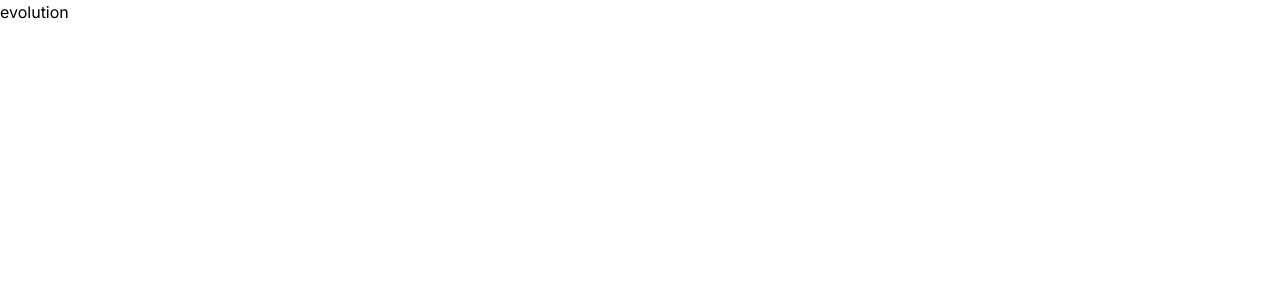
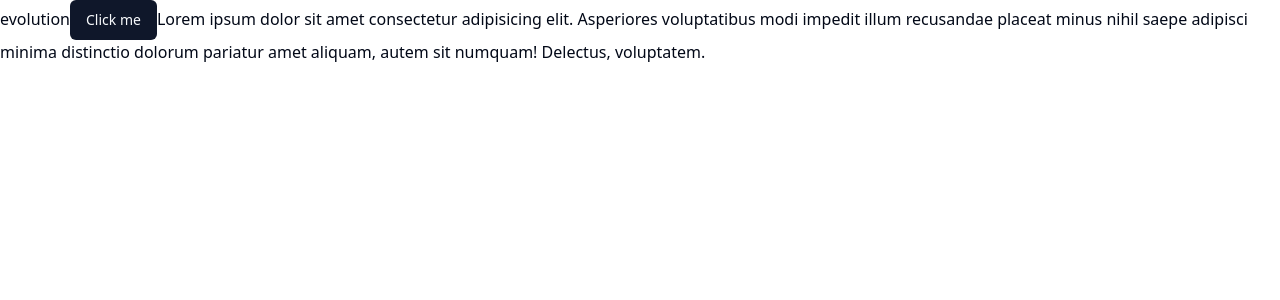
Before and after one commit to paddinghq/evolution, a Next.js app: page / in a window 1280 px wide. Shown: the top 300 px of the page. Built offline with nearby package versions, Linux system fonts and the light colour scheme.

Commit message:
shadcdn and prettier

```diff
--- a/app/globals.css
+++ b/app/globals.css
@@ -2,20 +2,75 @@
 @tailwind components;
 @tailwind utilities;
 
-:root {
-  --foreground-rgb: 0, 0, 0;
-  --background-start-rgb: 214, 219, 220;
-  --background-end-rgb: 255, 255, 255;
-}
+@layer base {
+  :root {
+    --background: 0 0% 100%;
+    --foreground: 222.2 84% 4.9%;
 
-@media (prefers-color-scheme: dark) {
-  :root {
-    --foreground-rgb: 255, 255, 255;
-    --background-start-rgb: 0, 0, 0;
-    --background-end-rgb: 0, 0, 0;
+    --card: 0 0% 100%;
+    --card-foreground: 222.2 84% 4.9%;
+
+    --popover: 0 0% 100%;
+    --popover-foreground: 222.2 84% 4.9%;
+
+    --primary: 222.2 47.4% 11.2%;
+    --primary-foreground: 210 40% 98%;
+
+    --secondary: 210 40% 96.1%;
+    --secondary-foreground: 222.2 47.4% 11.2%;
+
+    --muted: 210 40% 96.1%;
+    --muted-foreground: 215.4 16.3% 46.9%;
+
+    --accent: 210 40% 96.1%;
+    --accent-foreground: 222.2 47.4% 11.2%;
+
+    --destructive: 0 84.2% 60.2%;
+    --destructive-foreground: 210 40% 98%;
+
+    --border: 214.3 31.8% 91.4%;
+    --input: 214.3 31.8% 91.4%;
+    --ring: 222.2 84% 4.9%;
+
+    --radius: 0.5rem;
+  }
+
+  .dark {
+    --background: 222.2 84% 4.9%;
+    --foreground: 210 40% 98%;
+
+    --card: 222.2 84% 4.9%;
+    --card-foreground: 210 40% 98%;
+
+    --popover: 222.2 84% 4.9%;
+    --popover-foreground: 210 40% 98%;
+
+    --primary: 210 40% 98%;
+    --primary-foreground: 222.2 47.4% 11.2%;
+
+    --secondary: 217.2 32.6% 17.5%;
+    --secondary-foreground: 210 40% 98%;
+
+    --muted: 217.2 32.6% 17.5%;
+    --muted-foreground: 215 20.2% 65.1%;
+
+    --accent: 217.2 32.6% 17.5%;
+    --accent-foreground: 210 40% 98%;
+
+    --destructive: 0 62.8% 30.6%;
+    --destructive-foreground: 210 40% 98%;
+
+    --border: 217.2 32.6% 17.5%;
+    --input: 217.2 32.6% 17.5%;
+    --ring: 212.7 26.8% 83.9%;
   }
 }
 
-body {
-
+@layer base {
+  * {
+    @apply border-border;
+  }
+  body {
+    @apply bg-background text-foreground;
+  }
 }
--- a/app/layout.tsx
+++ b/app/layout.tsx
@@ -1,8 +1,17 @@
 import type { Metadata } from 'next'
-import { Inter } from 'next/font/google'
+// import { Inter } from 'next/font/google'
 import './globals.css'
 
-const inter = Inter({ subsets: ['latin'] })
+import { Inter as FontSans } from 'next/font/google'
+
+import { cn } from '../lib/utils'
+
+export const fontSans = FontSans({
+  subsets: ['latin'],
+  variable: '--font-sans',
+})
+
+// const inter = Inter({ subsets: ['latin'] })
 
 export const metadata: Metadata = {
   title: 'Evolution: Event Management Website & Mobile App',
@@ -16,7 +25,14 @@
 }) {
   return (
     <html lang="en">
-      <body className={inter.className}>{children}</body>
+      <body
+        className={cn(
+          'min-h-screen bg-background font-sans antialiased',
+          fontSans.variable,
+        )}
+      >
+        {children}
+      </body>
     </html>
   )
 }
--- a/app/page.tsx
+++ b/app/page.tsx
@@ -1,9 +1,15 @@
 import Image from 'next/image'
+import { Button } from '@/components/ui/button'
 
 export default function Home() {
   return (
-    <main className="flex min-h-screen">
+    <main>
       evolution
+      <Button>Click me</Button>
+      Lorem ipsum dolor sit amet consectetur adipisicing elit. Asperiores
+      voluptatibus modi impedit illum recusandae placeat minus nihil saepe
+      adipisci minima distinctio dolorum pariatur amet aliquam, autem sit
+      numquam! Delectus, voluptatem.
     </main>
   )
 }
--- /dev/null
+++ b/components/ui/button.tsx
@@ -0,0 +1,56 @@
+import * as React from "react"
+import { Slot } from "@radix-ui/react-slot"
+import { cva, type VariantProps } from "class-variance-authority"
+
+import { cn } from "@/lib/utils"
+
+const buttonVariants = cva(
+  "inline-flex items-center justify-center whitespace-nowrap rounded-md text-sm font-medium ring-offset-background transition-colors focus-visible:outline-none focus-visible:ring-2 focus-visible:ring-ring focus-visible:ring-offset-2 disabled:pointer-events-none disabled:opacity-50",
+  {
+    variants: {
+      variant: {
+        default: "bg-primary text-primary-foreground hover:bg-primary/90",
+        destructive:
+          "bg-destructive text-destructive-foreground hover:bg-destructive/90",
+        outline:
+          "border border-input bg-background hover:bg-accent hover:text-accent-foreground",
+        secondary:
+          "bg-secondary text-secondary-foreground hover:bg-secondary/80",
+        ghost: "hover:bg-accent hover:text-accent-foreground",
+        link: "text-primary underline-offset-4 hover:underline",
+      },
+      size: {
+        default: "h-10 px-4 py-2",
+        sm: "h-9 rounded-md px-3",
+        lg: "h-11 rounded-md px-8",
+        icon: "h-10 w-10",
+      },
+    },
+    defaultVariants: {
+      variant: "default",
+      size: "default",
+    },
+  }
+)
+
+export interface ButtonProps
+  extends React.ButtonHTMLAttributes<HTMLButtonElement>,
+    VariantProps<typeof buttonVariants> {
+  asChild?: boolean
+}
+
+const Button = React.forwardRef<HTMLButtonElement, ButtonProps>(
+  ({ className, variant, size, asChild = false, ...props }, ref) => {
+    const Comp = asChild ? Slot : "button"
+    return (
+      <Comp
+        className={cn(buttonVariants({ variant, size, className }))}
+        ref={ref}
+        {...props}
+      />
+    )
+  }
+)
+Button.displayName = "Button"
+
+export { Button, buttonVariants }
--- /dev/null
+++ b/lib/utils.ts
@@ -0,0 +1,6 @@
+import { type ClassValue, clsx } from "clsx"
+import { twMerge } from "tailwind-merge"
+
+export function cn(...inputs: ClassValue[]) {
+  return twMerge(clsx(inputs))
+}
--- /dev/null
+++ b/tailwind.config.js
@@ -0,0 +1,82 @@
+/** @type {import('tailwindcss').Config} */
+const { fontFamily } = require("tailwindcss/defaultTheme")
+
+module.exports = {
+  darkMode: ["class"],
+  content: [
+    './pages/**/*.{ts,tsx}',
+    './components/**/*.{ts,tsx}',
+    './app/**/*.{ts,tsx}',
+    './src/**/*.{ts,tsx}',
+  ],
+  prefix: "",
+  theme: {
+    container: {
+      center: true,
+      padding: "2rem",
+      screens: {
+        "2xl": "1400px",
+      },
+    },
+    extend: {
+      colors: {
+        border: "hsl(var(--border))",
+        input: "hsl(var(--input))",
+        ring: "hsl(var(--ring))",
+        background: "hsl(var(--background))",
+        foreground: "hsl(var(--foreground))",
+        primary: {
+          DEFAULT: "hsl(var(--primary))",
+          foreground: "hsl(var(--primary-foreground))",
+        },
+        secondary: {
+          DEFAULT: "hsl(var(--secondary))",
+          foreground: "hsl(var(--secondary-foreground))",
+        },
+        destructive: {
+          DEFAULT: "hsl(var(--destructive))",
+          foreground: "hsl(var(--destructive-foreground))",
+        },
+        muted: {
+          DEFAULT: "hsl(var(--muted))",
+          foreground: "hsl(var(--muted-foreground))",
+        },
+        accent: {
+          DEFAULT: "hsl(var(--accent))",
+          foreground: "hsl(var(--accent-foreground))",
+        },
+        popover: {
+          DEFAULT: "hsl(var(--popover))",
+          foreground: "hsl(var(--popover-foreground))",
+        },
+        card: {
+          DEFAULT: "hsl(var(--card))",
+          foreground: "hsl(var(--card-foreground))",
+        },
+        fontFamily: {
+          sans: ["var(--font-sans)", ...fontFamily.sans],
+        },
+      },
+      borderRadius: {
+        lg: "var(--radius)",
+        md: "calc(var(--radius) - 2px)",
+        sm: "calc(var(--radius) - 4px)",
+      },
+      keyframes: {
+        "accordion-down": {
+          from: { height: "0" },
+          to: { height: "var(--radix-accordion-content-height)" },
+        },
+        "accordion-up": {
+          from: { height: "var(--radix-accordion-content-height)" },
+          to: { height: "0" },
+        },
+      },
+      animation: {
+        "accordion-down": "accordion-down 0.2s ease-out",
+        "accordion-up": "accordion-up 0.2s ease-out",
+      },
+    },
+  },
+  plugins: [require("tailwindcss-animate")],
+}
```
Also changed, not shown: package.json (+12 -4 lines), components.json (added), 2 other files (tests, documents, lock files or other folders).
